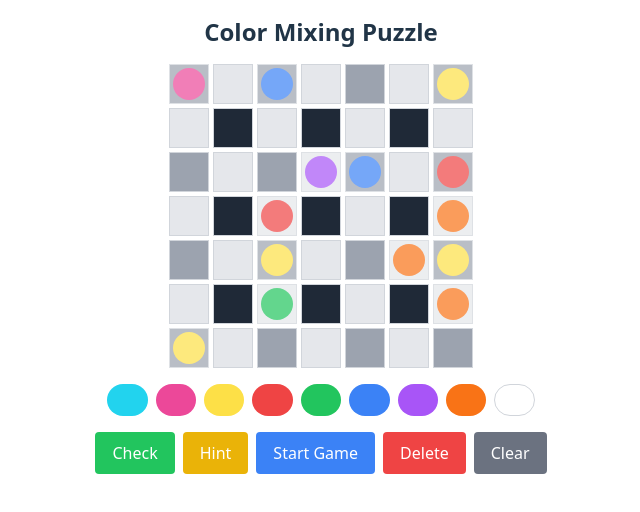
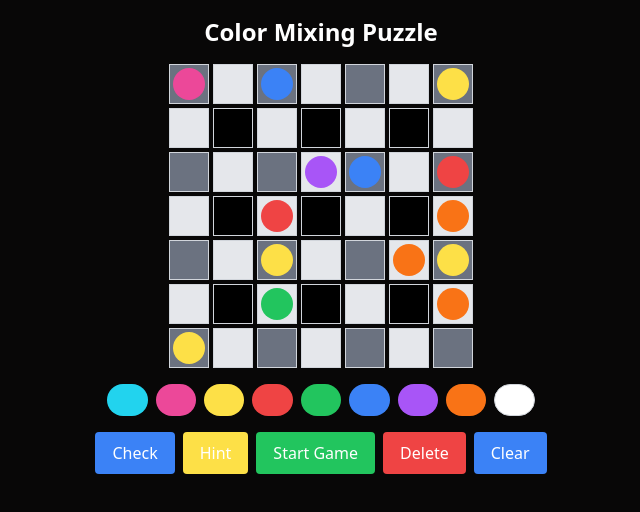
Before and after one commit to schlajo/colors-game, a React (Vite) app: page / in a window 1280 px wide. Shown: the top 512 px of the page, without its empty margins (319-959 px from the left). Built offline with nearby package versions, Linux system fonts and the light colour scheme.

Commit message:
Changed colors for cells, buttons, amd title.

```diff
--- a/src/App.jsx
+++ b/src/App.jsx
@@ -173,7 +173,7 @@ const App = () => {
             console.log('Check button clicked');
             checkSolution();
           }}
-          className="px-4 py-2 bg-green-500 text-white rounded hover:bg-green-600"
+          className="px-4 py-2 bg-blue-500 text-white rounded hover:bg-blue-600"
         >
           Check
         </button>
@@ -182,7 +182,7 @@ const App = () => {
             console.log('Hint button clicked');
             getHint();
           }}
-          className="px-4 py-2 bg-yellow-500 text-white rounded hover:bg-yellow-600"
+          className="px-4 py-2 bg-yellow-300 text-white rounded hover:bg-yellow-600"
         >
           Hint
         </button>
@@ -191,7 +191,7 @@ const App = () => {
             console.log('Start Game button clicked');
             initializeBoard();
           }}
-          className="px-4 py-2 bg-blue-500 text-white rounded hover:bg-blue-600"
+          className="px-4 py-2 bg-green-500 text-white rounded hover:bg-green-600"
         >
           Start Game
         </button>
@@ -209,7 +209,7 @@ const App = () => {
             console.log('Clear button clicked');
             clearBoard();
           }}
-          className="px-4 py-2 bg-gray-500 text-white rounded hover:bg-gray-600"
+          className="px-4 py-2 bg-blue-500 text-white rounded hover:bg-gray-600"
         >
           Clear
         </button>
--- a/src/components/Cell.jsx
+++ b/src/components/Cell.jsx
@@ -5,9 +5,9 @@ const Cell = ({ cell, onClick, isSelected }) => {
     <div
       onClick={cell.isHole || cell.isClue ? null : onClick}
       className={`w-10 h-10 border border-gray-300 flex items-center justify-center
-        ${cell.isHole ? 'bg-gray-800 cursor-default' :
-          cell.isClue ? 'opacity-70 cursor-default' : 'cursor-pointer'}
-        ${cell.isInfluencer ? 'bg-gray-400' : 'bg-gray-200'}
+        ${cell.isHole ? 'bg-black cursor-default' :
+          cell.isClue ? 'cursor-default' : 'cursor-pointer'}
+        ${!cell.isHole ? (cell.isInfluencer ? 'bg-gray-500' : 'bg-gray-200') : ''}
         ${isSelected ? 'ring-2 ring-blue-500 ring-offset-2' : ''}
       `}
     >
--- a/src/index.css
+++ b/src/index.css
@@ -35,6 +35,7 @@ body {
 }
 
 h1 {
+  color:white;
   font-size: 3.2em;
   line-height: 1.1;
 }
@@ -61,7 +62,7 @@ button:focus-visible {
 @media (prefers-color-scheme: light) {
   :root {
     color: #213547;
-    background-color: #ffffff;
+    background-color: #080707;
   }
   a:hover {
     color: #747bff;
```
